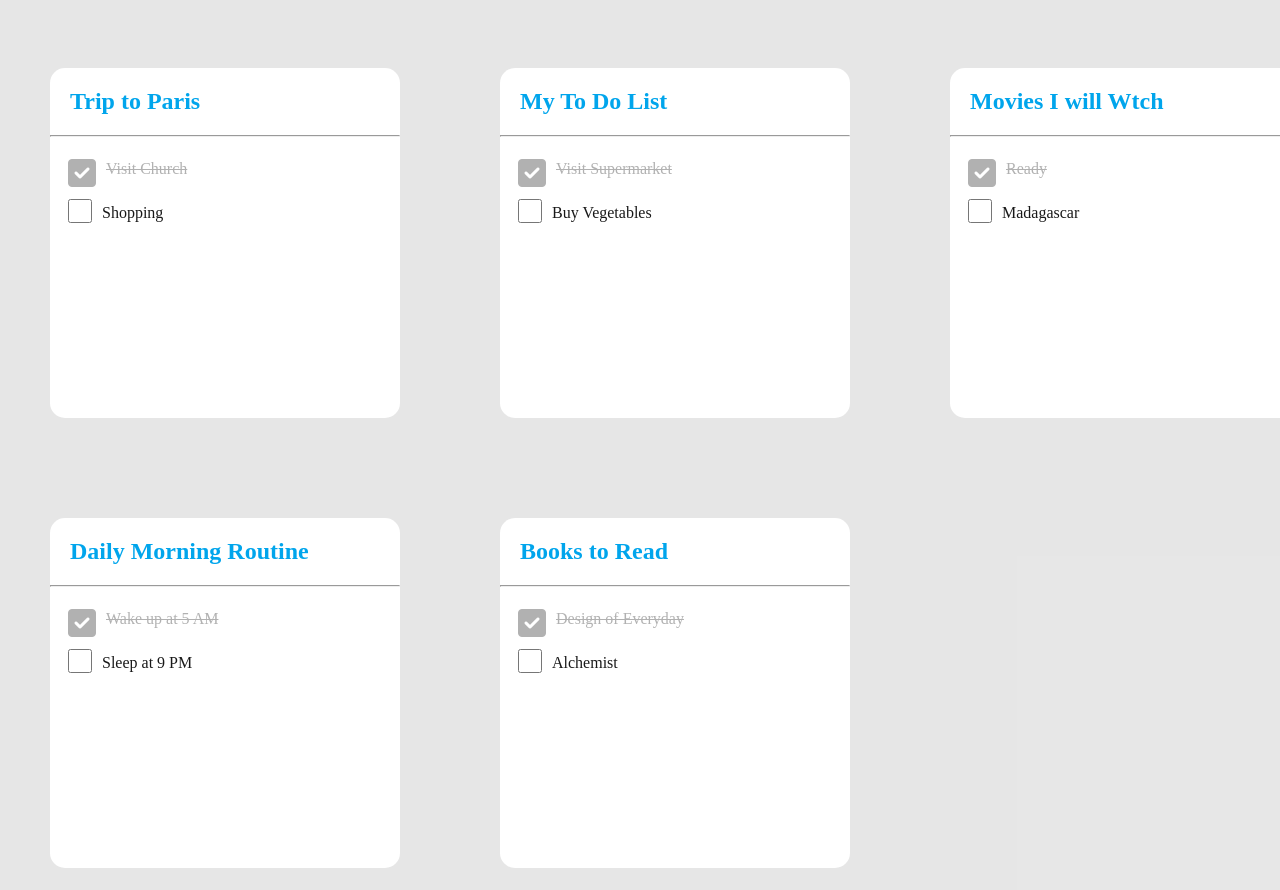
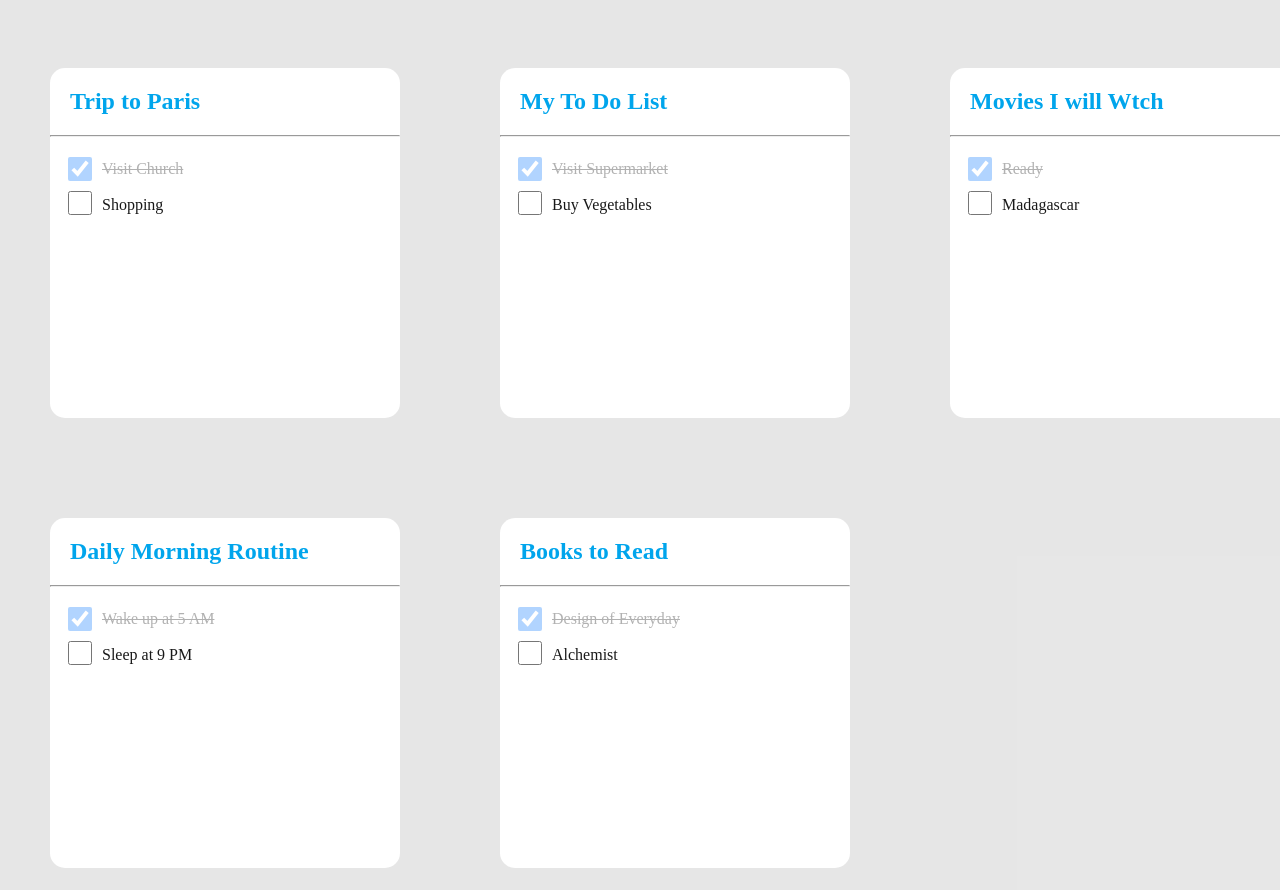
Before and after one commit to mrunali-rode/cssproject1, a plain HTML site: page index.html in a window 1280 px wide. Shown: the part 207-1097 px from the top of the page. Drawn offline with Linux system fonts and the light colour scheme.

Commit message:
modified

```diff
--- a/index.html
+++ b/index.html
@@ -30,9 +30,8 @@
           <h2 class="Head">Trip to Paris</h2>
           <hr id="hr" />
           <div class="first">
-            <i
-              class="fa-solid fa-square-check fa-2x"
-              style="margin-left: 18px; margin-top: 20px; opacity: 0.3"></i>
+            <input type="checkbox" class="c" checked
+              style="margin-left: 18px; margin-top: 20px; opacity: 0.3">
             <p
               class="firstItem"
               style="
@@ -59,9 +58,8 @@
           <h2 class="Head">My To Do List</h2>
           <hr id="hr" />
           <div class="first">
-            <i
-              class="fa-solid fa-square-check fa-2x"
-              style="margin-left: 18px; margin-top: 20px; opacity: 0.3"></i>
+            <input type="checkbox" class="c" checked
+              style="margin-left: 18px; margin-top: 20px; opacity: 0.3">
             <p
               class="firstItem"
               style="
@@ -86,9 +84,8 @@
           <h2 class="Head">Movies I will Wtch</h2>
           <hr id="hr" />
           <div class="first">
-            <i
-              class="fa-solid fa-square-check fa-2x"
-              style="margin-left: 18px; margin-top: 20px; opacity: 0.3"></i>
+            <input type="checkbox" class="c" checked
+              style="margin-left: 18px; margin-top: 20px; opacity: 0.3">
             <p
               class="firstItem"
               style="
@@ -114,9 +111,8 @@
           <h2 class="Head">Daily Morning Routine</h2>
           <hr id="hr" />
           <div class="first">
-            <i
-              class="fa-solid fa-square-check fa-2x"
-              style="margin-left: 18px; margin-top: 20px; opacity: 0.3"></i>
+            <input type="checkbox" class="c" checked
+            style="margin-left: 18px; margin-top: 20px; opacity: 0.3">
             <p
               class="firstItem"
               style="
@@ -142,9 +138,8 @@
           <h2 class="Head">Books to Read</h2>
           <hr id="hr" />
           <div class="first">
-            <i
-              class="fa-solid fa-square-check fa-2x"
-              style="margin-left: 18px; margin-top: 20px; opacity: 0.3"></i>
+            <input type="checkbox" class="c" checked
+            style="margin-left: 18px; margin-top: 20px; opacity: 0.3">
             <p
               class="firstItem"
               style="
```
Also changed, not shown: page3.html (+2 -3 lines).
